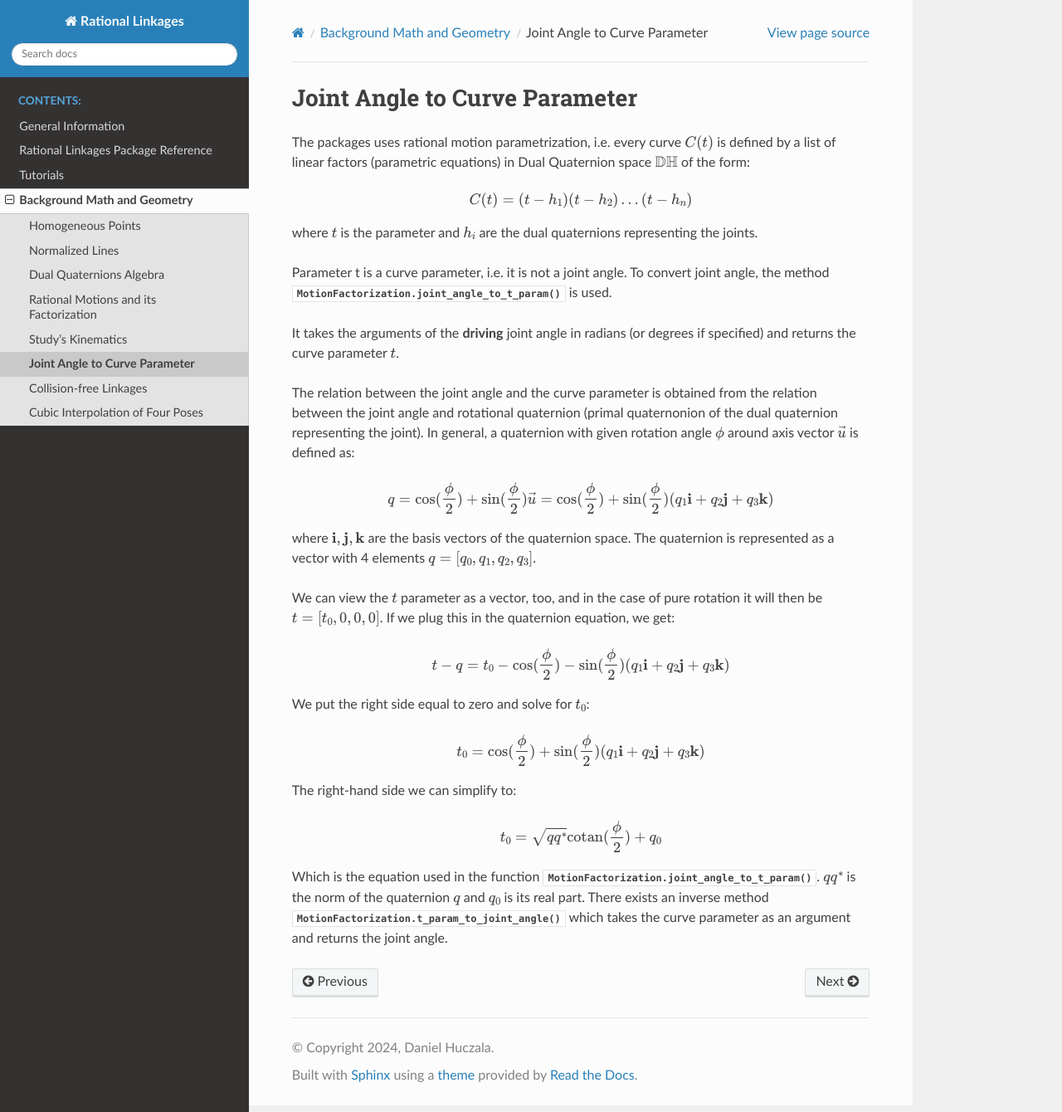
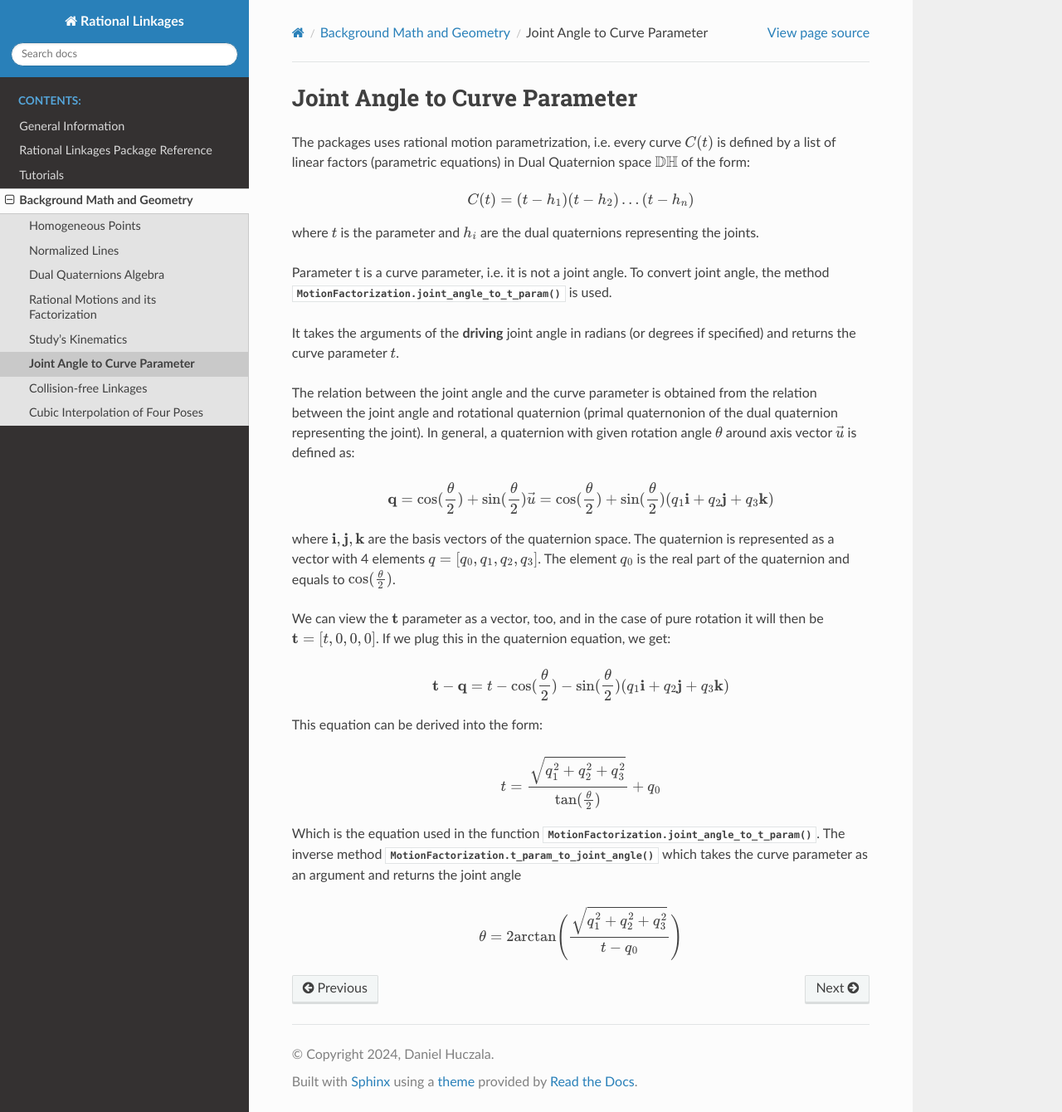
Before and after one commit to hucik14/rational-linkages, a Sphinx documentation site: the page built from docs/source/background-math/joint-angle-to-t.rst, in a window 1280 px wide and 1340 px high. Shown: the whole window at 83% size. Built offline with Sphinx 7.4.7 and the Read the Docs theme 2.0.0, drawn with Linux system fonts in a browser that asks for light colours.

Commit message:
update to docs

```diff
--- a/docs/source/background-math/joint-angle-to-t.rst
+++ b/docs/source/background-math/joint-angle-to-t.rst
@@ -21,37 +21,35 @@ specified) and returns the curve parameter :math:`t`.
 The relation between the joint angle and the curve parameter is obtained from
 the relation between the joint angle and rotational quaternion (primal quaternonion of
 the dual quaternion representing the joint). In general, a quaternion with given
-rotation angle :math:`\phi` around axis vector :math:`\vec{u}` is defined as:
+rotation angle :math:`\theta` around axis vector :math:`\vec{u}` is defined as:
 
 .. math::
-   q = \mathrm{cos}(\frac{\phi}{2}) + \mathrm{sin}(\frac{\phi}{2})\vec{u} =
-   \mathrm{cos}(\frac{\phi}{2}) + \mathrm{sin}(\frac{\phi}{2})(q_1\mathbf{i} +
+   \mathbf{q} = \mathrm{cos}(\frac{\theta}{2}) + \mathrm{sin}(\frac{\theta}{2})\vec{u} =
+   \mathrm{cos}(\frac{\theta}{2}) + \mathrm{sin}(\frac{\theta}{2})(q_1\mathbf{i} +
    q_2\mathbf{j} + q_3\mathbf{k})
 
 where :math:`\mathbf{i}, \mathbf{j}, \mathbf{k}` are the basis vectors of the quaternion
-space. The quaternion is represented as a vector with 4 elements :math:`q = [q_0, q_1, q_2, q_3]`.
+space. The quaternion is represented as a vector with 4 elements
+:math:`q = [q_0, q_1, q_2, q_3]`. The element :math:`q_0` is the real part
+of the quaternion and equals to :math:`\mathrm{cos}(\frac{\theta}{2})`.
 
-We can view the :math:`t` parameter as a vector, too, and in the case of pure rotation
-it will then be :math:`t = [t_0, 0, 0, 0]`. If we plug this in
+We can view the :math:`\mathbf{t}` parameter as a vector, too, and in the case of pure rotation
+it will then be :math:`\mathbf{t} = [t, 0, 0, 0]`. If we plug this in
 the quaternion equation, we get:
 
 .. math::
-   t - q = t_0 - \mathrm{cos}(\frac{\phi}{2})
-   - \mathrm{sin}(\frac{\phi}{2})(q_1\mathbf{i} + q_2\mathbf{j} + q_3\mathbf{k})
+   \mathbf{t} - \mathbf{q} = t - \mathrm{cos}(\frac{\theta}{2})
+   - \mathrm{sin}(\frac{\theta}{2})(q_1\mathbf{i} + q_2\mathbf{j} + q_3\mathbf{k})
 
-We put the right side equal to zero and solve for :math:`t_0`:
+This equation can be derived into the form:
 
 .. math::
-   t_0 = \mathrm{cos}(\frac{\phi}{2}) + \mathrm{sin}(\frac{\phi}{2})(q_1\mathbf{i} +
-   q_2\mathbf{j} + q_3\mathbf{k})
+    t = \frac{\sqrt{q_1^2 + q_2^2 + q_3^2}}{\mathrm{tan}(\frac{\theta}{2})} + q_0
 
-The right-hand side we can simplify to:
+Which is the equation used in the function
+:meth:`.MotionFactorization.joint_angle_to_t_param`. The inverse
+method :meth:`.MotionFactorization.t_param_to_joint_angle` which takes the curve
+parameter as an argument and returns the joint angle
 
 .. math::
-   t_0 = \sqrt{q q^*} \mathrm{cotan}(\frac{\phi}{2}) + q_0
-
-Which is the equation used in the function
-:meth:`.MotionFactorization.joint_angle_to_t_param`. :math:`q q^*` is the norm of
-the quaternion :math:`q` and :math:`q_0` is its real part. There exists an inverse
-method :meth:`.MotionFactorization.t_param_to_joint_angle` which takes the curve
-parameter as an argument and returns the joint angle.
+   \theta = 2\mathrm{arctan}\Bigg(\frac{\sqrt{q_1^2 + q_2^2 + q_3^2}}{t - q_0}\Bigg)
```
